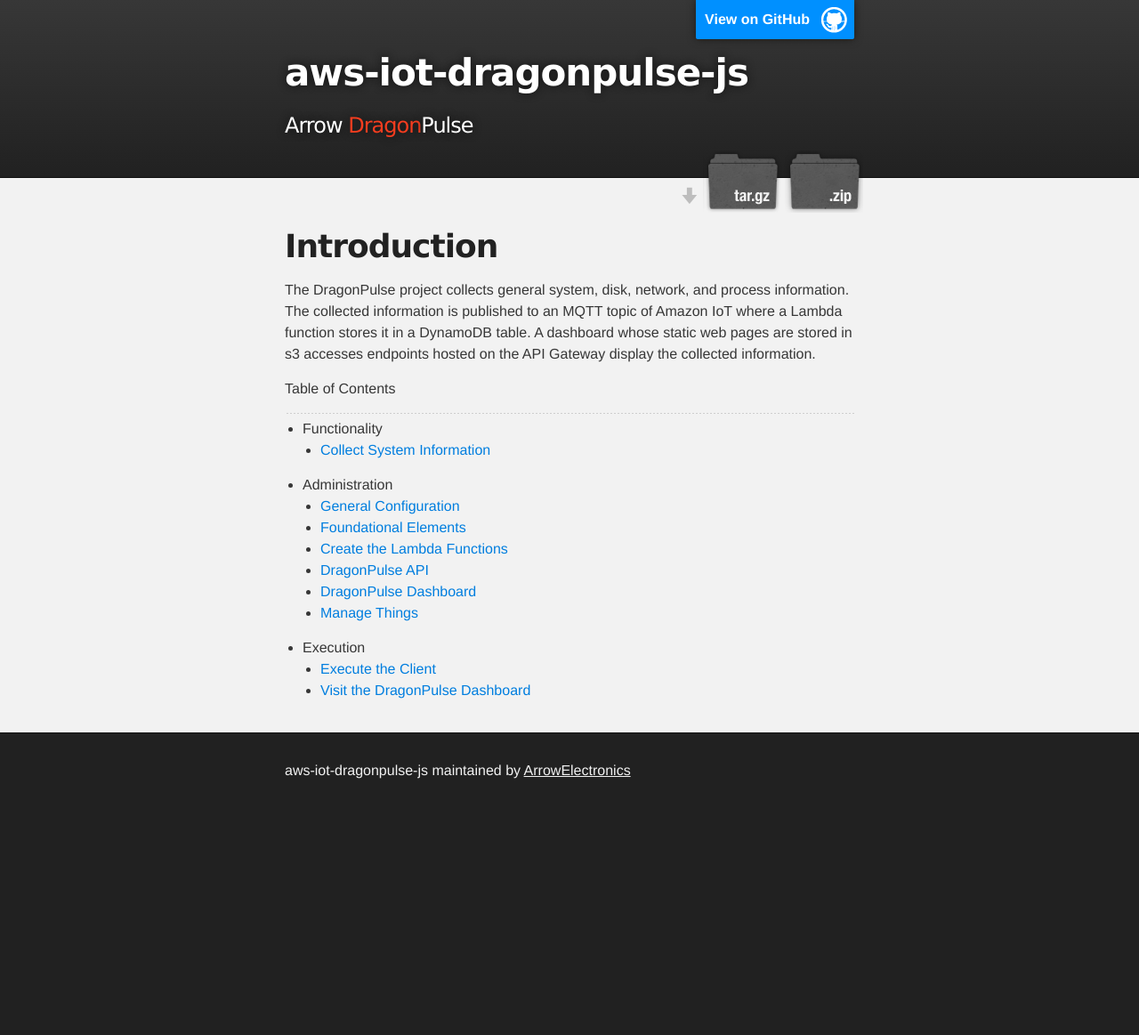
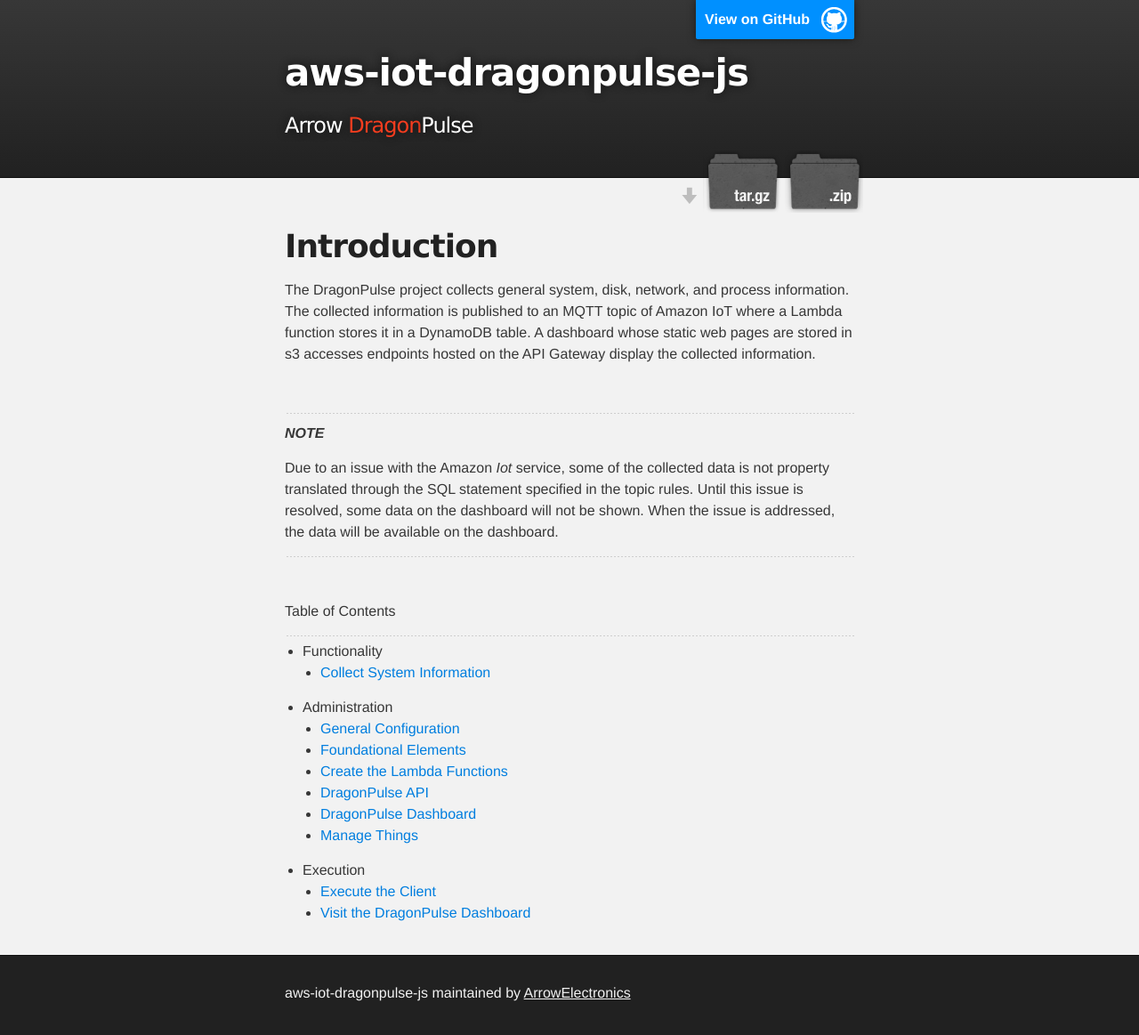
Before and after one commit to ArrowElectronics/aws-iot-dragonpulse-js, a Jekyll site: the page built from index.md, in a window 1280 px wide. Shown: the whole page at 89% size. Built offline with Jekyll 4.4.1, drawn with Linux system fonts in a browser that asks for light colours; Markdown is read by kramdown in place of the engine named in the settings; before the commit the page ends 913 px from its top, so only the background shows below that.

Commit message:
Added note about missing information

```diff
--- a/index.md
+++ b/index.md
@@ -8,6 +8,19 @@
 Amazon IoT where a Lambda function stores it in a DynamoDB table.  A
 dashboard whose static web pages are stored in s3 accesses endpoints
 hosted on the API Gateway display the collected information.
+
+<br/>
+
+* * *
+_**NOTE**_
+
+Due to an issue with the Amazon _Iot_ service, some of the collected data is
+not property translated through the SQL statement specified in the topic rules.
+Until this issue is resolved, some data on the dashboard will not be shown.
+When the issue is addressed, the data will be available on the dashboard.
+* * *
+
+<br/>
 
 Table of Contents
 * * *
```
